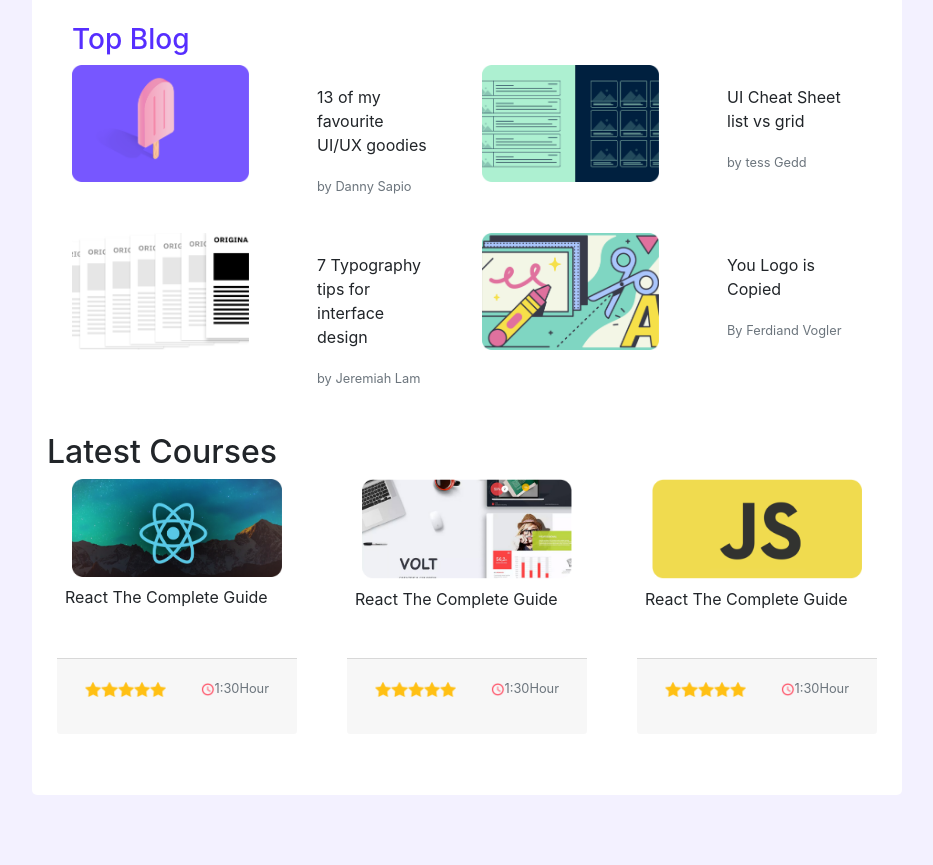
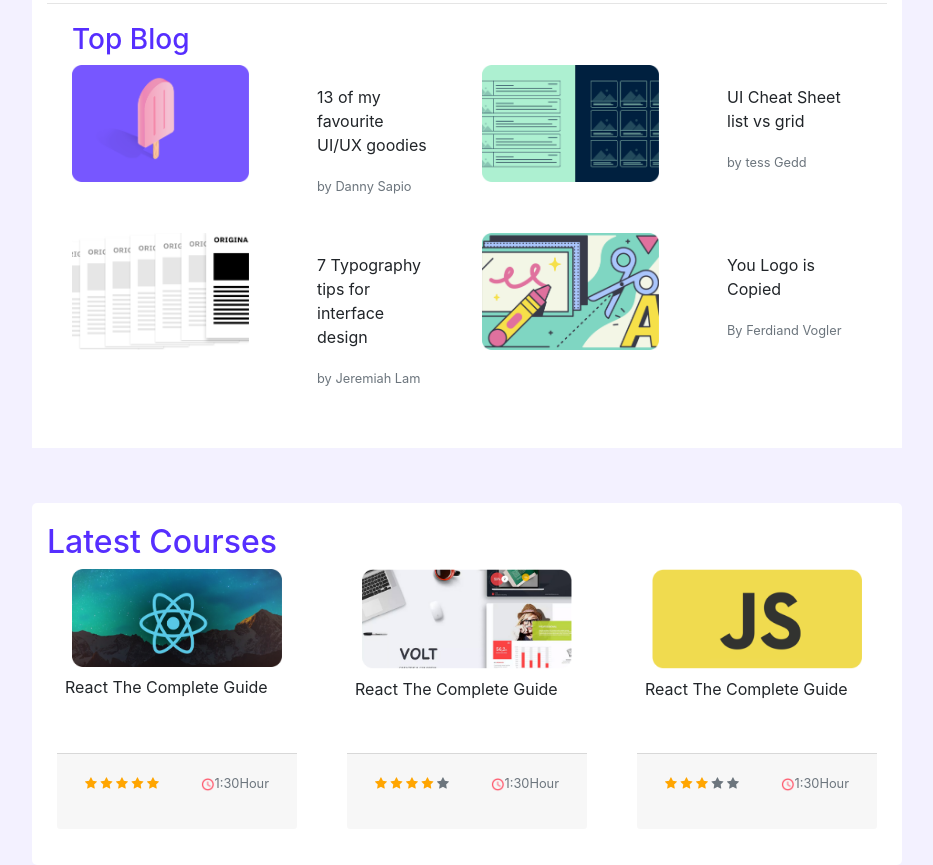
Before and after one commit to Arnabchy/leader-board-2, a plain HTML site: page index.html in a window 1280 px wide. Shown: the part 397-1262 px from the top of the page, without its empty margins (253-1186 px from the left). Before the commit the page ends 1220 px from the top, so only its background shows below. Drawn offline with nearby package versions, Linux system fonts and the light colour scheme.

Commit message:
Add files via upload

```diff
--- a/index.html
+++ b/index.html
@@ -5,13 +5,14 @@
     <meta name="viewport" content="width=device-width, initial-scale=1.0">
     <title>Leader Board</title>
     <link rel="stylesheet" href="https://stackpath.bootstrapcdn.com/bootstrap/4.5.0/css/bootstrap.min.css" integrity="sha384-9aIt2nRpC12Uk9gS9baDl411NQApFmC26EwAOH8WgZl5MYYxFfc+NcPb1dKGj7Sk" crossorigin="anonymous">
+    <link rel="stylesheet" href="https://cdnjs.cloudflare.com/ajax/libs/font-awesome/4.7.0/css/font-awesome.min.css">
     <link rel="stylesheet" href="style.css">
 </head>
 <body>
     <!--Nav Bar-->
     <header>
 
-        <nav class="navbar navbar-expand-lg navbar-dark bg-primary nav-pos">
+        <nav class="navbar navbar-expand-lg navbar-dark bg-primary nav-pos ">
 
                 <a class="navbar-brand " href="#"><img src="images/icons/logo.png"></a>
             <button class="navbar-toggler" type="button" data-toggle="collapse" data-target="#navbarNav" aria-controls="navbarNav" aria-expanded="false" aria-label="Toggle navigation">
@@ -67,7 +68,7 @@
             <img src="images/players/Ellipse-4.png" alt="">
             <p class=" pl-3">Mujahidul Hoque</p>
           </div>
-        </div>
+        </div><hr>
       </div>
 
 <section class=" section container-fluid top-blog">
@@ -135,7 +136,7 @@
 
 
     </body>
-<hr/>
+
 
 <!--Online Courses-->
 <body>
@@ -143,7 +144,7 @@
 <div class="container categories online-courses" id="online">
   <h2> Latest Courses</h2>
   <div class="card-deck">
-      <div class="card course">
+      <div class="card course col-md-4 col-sm-12">
         <div class="container"><img src="images/courses/course-1.png" class="card-img-top" alt="..."></div>
         <div class="card-body p-2">
           <p >React The Complete Guide</p>
@@ -153,33 +154,45 @@
         <div class="card-footer ">
           <small class="text-muted">
               <div class="d-flex bd-highlight mb-3">
-                  <div class="mr-auto p-2 bd-highlight"><img src="images/icons/star.png" alt=""><img src="images/icons/star.png" alt=""><img src="images/icons/star.png" alt=""><img src="images/icons/star.png" alt=""><img src="images/icons/star.png" alt=""></div>
+                  <div class="mr-auto p-2 bd-highlight"><span class="fa fa-star checked"></span>
+                    <span class="fa fa-star checked"></span>
+                    <span class="fa fa-star checked"></span>
+                    <span class="fa fa-star checked"></span>
+                    <span class="fa fa-star checked"></span></div>
                   <div class="p-2 bd-highlight"><img src="images/icons/watch.png" alt="">1:30Hour</div>
                 </div>
           </small>
         </div>
       </div>
-      <div class="card course">
+      <div class="card course col-md-4 col-sm-12">
         <div class="container"><img src="images/courses/course-2.png" class="card-img-top" alt="..."></div>
         <div class="card-body p-2">
           <p >React The Complete Guide</p>
         </div>
         <div class="card-footer">
           <small class="text-muted"><div class="d-flex bd-highlight mb-3">
-              <div class="mr-auto p-2 bd-highlight"><img src="images/icons/star.png" alt=""><img src="images/icons/star.png" alt=""><img src="images/icons/star.png" alt=""><img src="images/icons/star.png" alt=""><img src="images/icons/star.png" alt=""></div>
+              <div class="mr-auto p-2 bd-highlight"><span class="fa fa-star checked"></span>
+                <span class="fa fa-star checked"></span>
+                <span class="fa fa-star checked"></span>
+                <span class="fa fa-star checked"></span>
+                <span class="fa fa-star"></span></div>
               <div class="p-2 bd-highlight"><img src="images/icons/watch.png" alt="">1:30Hour</div>
             </div>
           </small>
         </div>
       </div>
-      <div class="card course">
+      <div class="card course col-md-4 col-sm-12">
        <div class="container"> <img src="images/courses/course-3.png" class="card-img-top" alt="..."></div>
         <div class="card-body p-2">
           <p >React The Complete Guide</p>
         </div>
         <div class="card-footer">
           <small class="text-muted"><div class="d-flex bd-highlight mb-3">
-              <div class="mr-auto p-2 bd-highlight"><img src="images/icons/star.png" alt=""><img src="images/icons/star.png" alt=""><img src="images/icons/star.png" alt=""><img src="images/icons/star.png" alt=""><img src="images/icons/star.png" alt=""></div>
+              <div class="mr-auto p-2 bd-highlight"><span class="fa fa-star checked"></span>
+                <span class="fa fa-star checked"></span>
+                <span class="fa fa-star checked"></span>
+                <span class="fa fa-star"></span>
+                <span class="fa fa-star"></span></div>
               <div class="p-2 bd-highlight"><img src="images/icons/watch.png" alt="">1:30Hour</div>
             </div>
           </small>
@@ -195,9 +208,7 @@
 
 
 
-<footer class="Container">
-  <p> &copy Copyright Reserved By Arnab Chowdhury,2020</p>
-</footer>
+
 
 
 
--- a/style.css
+++ b/style.css
@@ -32,7 +32,7 @@ margin-top: 36px;
 hr.new1 {
     position: absolute;
     width: 807px;
-    height: 0px;
+    height:0px;
     left: 315px;
     top: 410px;
 
@@ -46,7 +46,7 @@ hr.new1 {
     top: 507px;
   }
 
-h3{
+h2,h3{
     color: #562EFF;
   }
 
@@ -82,19 +82,21 @@ h3{
   .card-text{
       margin-top: 0px;
   }
-  .online-courses{
+  #online{
     position: absolute;
     width: 870px;
     height: 362px;
     left: 285px;
-    top: 830px;
+    top: 900px;
 
     background: #FFFFFF;
     border-radius: 5px;
+    padding-top: 20px;
+    padding-left: 15px;
   }
 
 .course{
-  height:255px;
+  height:260px;
   width: 200px;
   border: none;
     padding-right: 10px;
@@ -104,3 +106,6 @@ h3{
 max-height: 15px;
 max-width: 24px;
   }
+  .checked {
+    color: orange;
+  }
```
Also changed, not shown: 2 other files.
